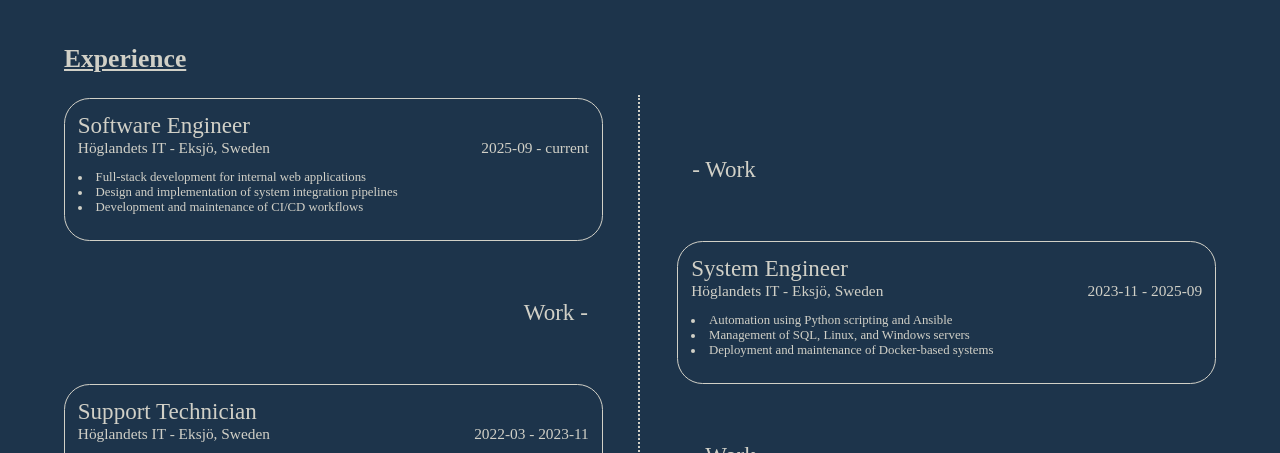
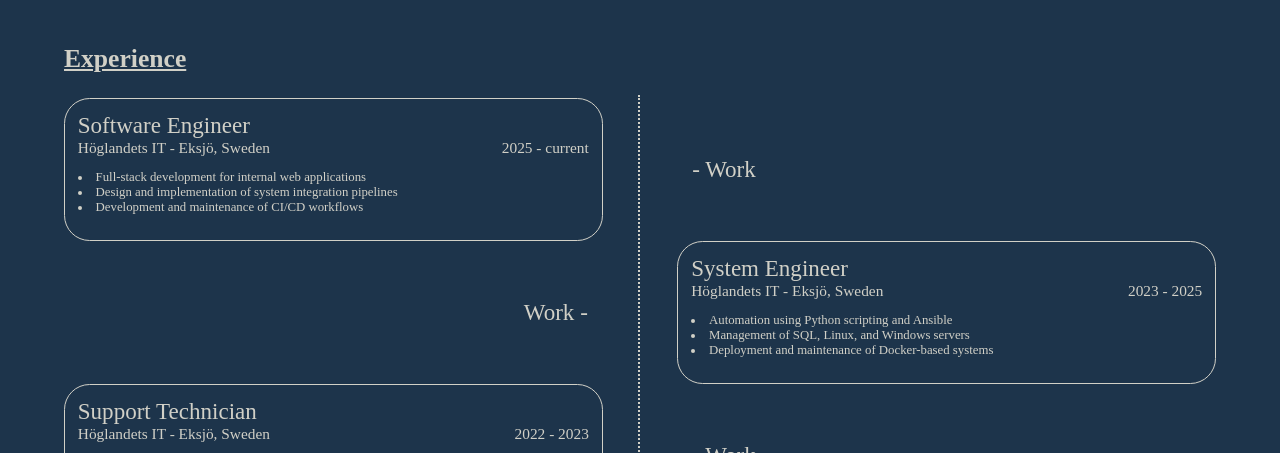
Before and after one commit to AxelRosenquist/AxelRosenquist.github.io, a plain HTML site: page index.html in a window 1280 px wide. Shown: the part 820-1273 px from the top of the page. Drawn offline with Linux system fonts and the light colour scheme.

Commit message:
Removed months from work dates

```diff
--- a/index.html
+++ b/index.html
@@ -71,7 +71,8 @@
                     <div class="experience-entry left">
                         <h3>Software Engineer</h3>
                         <div class="duration">
-                            <p>Höglandets IT - Eksjö, Sweden</p>   <p>2025-09 - current</p>
+                            <p>Höglandets IT - Eksjö, Sweden</p>
+                            <p>2025 - current</p>
                         </div>
                         <ul>
                             <li>
@@ -98,7 +99,7 @@
                         <h3>System Engineer</h3>
                         <div class="duration">
                             <p>Höglandets IT - Eksjö, Sweden</p>
-                            <p>2023-11 - 2025-09</p>
+                            <p>2023 - 2025</p>
                         </div>
                         <ul>
                             <li>
@@ -119,7 +120,8 @@
                     <div class="experience-entry left">
                         <h3>Support Technician</h3>
                         <div class="duration">
-                            <p>Höglandets IT - Eksjö, Sweden</p>   <p>2022-03 - 2023-11</p>
+                            <p>Höglandets IT - Eksjö, Sweden</p>
+                            <p>2022 - 2023</p>
                         </div>
                         <ul>
                             <li>
```
